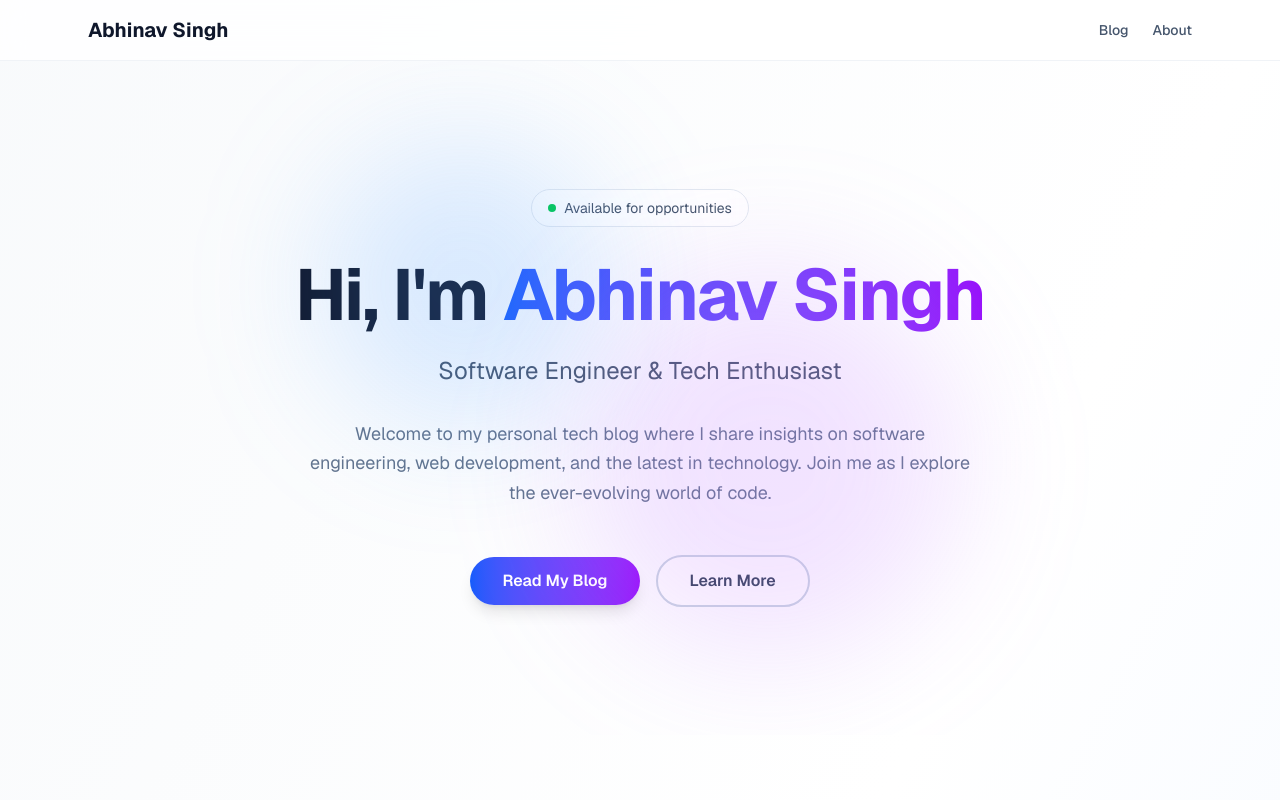
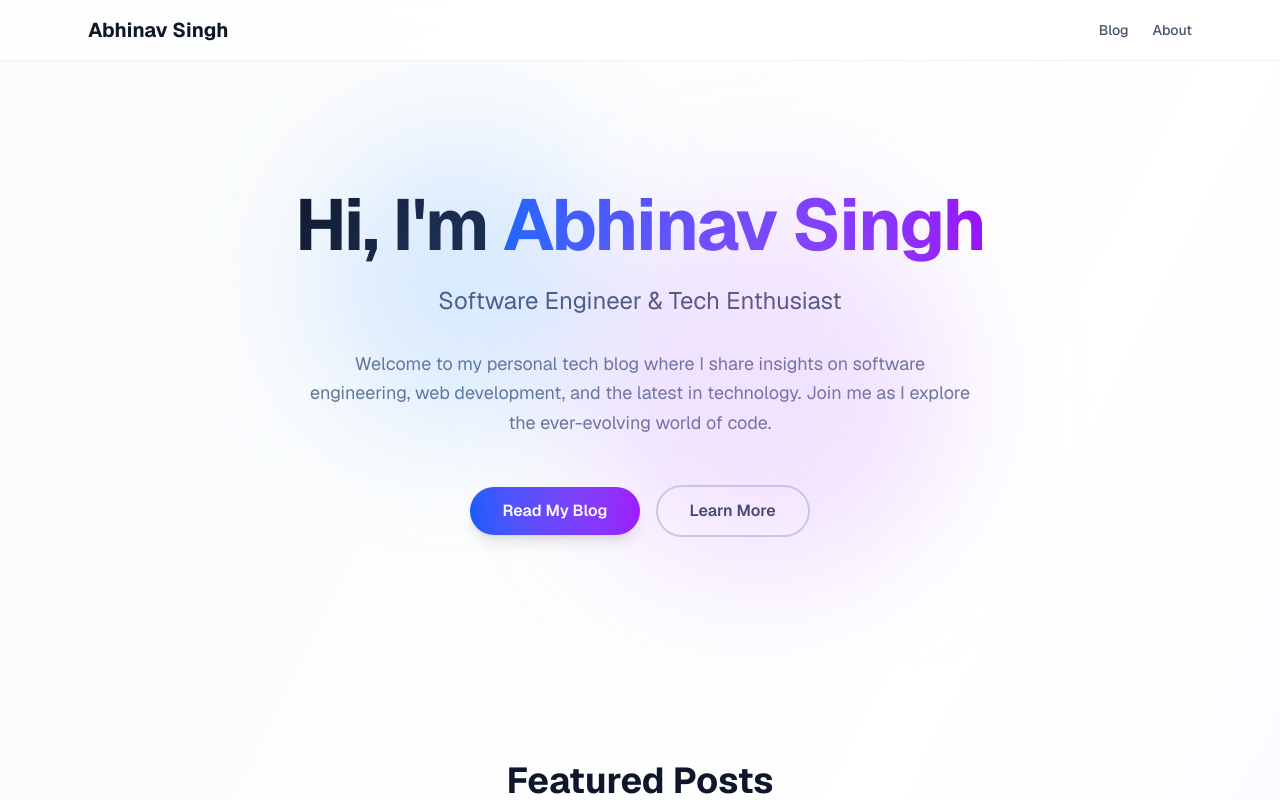
Before and after one commit to abhinavsingh06/abhinavsingh, a Next.js app: page / in a window 1280 px wide. Shown: the top 800 px of the page. Built offline with nearby package versions, Linux system fonts and the light colour scheme.

Commit message:
chore: newsletter integration

```diff
--- a/app/page.tsx
+++ b/app/page.tsx
@@ -35,13 +35,13 @@ export default function Home() {
       {/* Hero Section */}
       <section className="relative overflow-hidden px-6 py-24 sm:py-32">
         <div className="mx-auto max-w-4xl text-center">
-          <div className="mb-8 inline-flex items-center gap-2 rounded-full border border-slate-200 bg-white/50 px-4 py-2 text-sm text-slate-600 backdrop-blur-sm dark:border-slate-800 dark:bg-slate-900/50 dark:text-slate-400">
+          {/* <div className="mb-8 inline-flex items-center gap-2 rounded-full border border-slate-200 bg-white/50 px-4 py-2 text-sm text-slate-600 backdrop-blur-sm dark:border-slate-800 dark:bg-slate-900/50 dark:text-slate-400">
             <span className="relative flex h-2 w-2">
               <span className="absolute inline-flex h-full w-full animate-ping rounded-full bg-green-400 opacity-75"></span>
               <span className="relative inline-flex h-2 w-2 rounded-full bg-green-500"></span>
             </span>
             Available for opportunities
-          </div>
+          </div> */}
           <h1 className="mb-6 text-5xl font-bold tracking-tight text-slate-900 sm:text-6xl lg:text-7xl dark:text-slate-100">
             Hi, I&apos;m{" "}
             <span className="bg-gradient-to-r from-blue-600 to-purple-600 bg-clip-text text-transparent">
```
